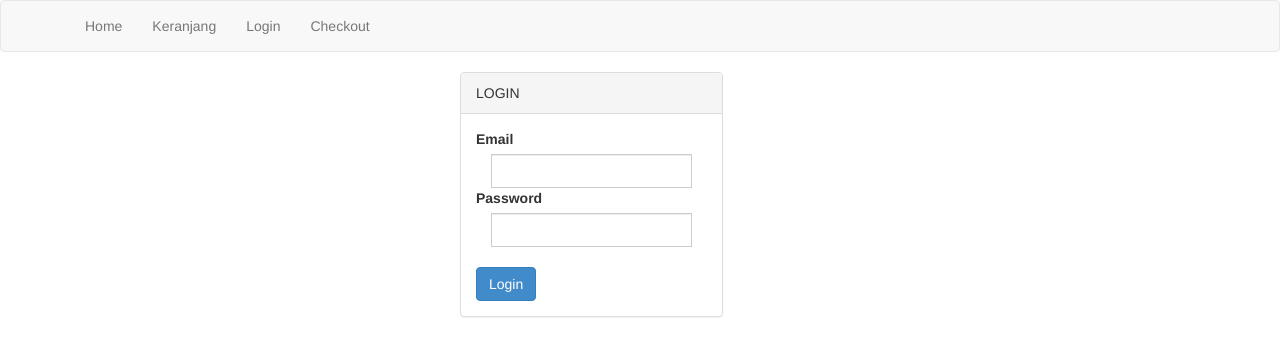
After one commit to diky-satria/trainittoko, a PHP site: page /login.php in a window 1280 px wide. The commit adds this page. Shown: the top 356 px of the page. Run offline with PHP 8.4, Linux system fonts and the light colour scheme.

Commit message:
membuat fitur login dan logout untuk pelanggan

```diff
--- a/index.php
+++ b/index.php
@@ -19,8 +19,8 @@
 
           <li><a href="index.php">Home</a></li>
           <li><a href="keranjang.php">Keranjang</a></li>
-          <li><a href="">Login</a></li>
-          <li><a href="">Checkout</a></li>
+          <li><a href="login.php">Login</a></li>
+          <li><a href="checkout.php">Checkout</a></li>
 
         </ul>
 
--- /dev/null
+++ b/login.php
@@ -0,0 +1,99 @@
+<?php
+	session_start();
+	$koneksi = new mysqli("localhost","root","","trainittoko");
+
+	if(isset($_SESSION['pelanggan'])){
+		header('location:checkout.php');
+	}else{
+
+ ?>
+<!DOCTYPE html>
+<html>
+<head>
+	<title>login</title>
+	<link rel="stylesheet" type="text/css" href="admin/assets/css/bootstrap.css">
+</head>
+<body>
+
+<!-- navbar -->
+  <nav class="navbar navbar-default">
+    <div class="container">
+
+        <ul class="nav navbar-nav">
+
+          <li><a href="index.php">Home</a></li>
+          <li><a href="keranjang.php">Keranjang</a></li>
+          <li><a href="login.php">Login</a></li>
+          <li><a href="checkout.php">Checkout</a></li>
+
+        </ul>
+
+    </div>
+  </nav>
+  <!-- akhir navbar -->
+
+<div class="container">
+	<div class="row">
+		<div class="col-md-4"></div>
+		<div class="col-md-3">
+
+			<div class="panel panel-default">
+			  <div class="panel-heading">LOGIN</div>
+			  <div class="panel-body">
+			    <form method="post">
+					<div class="input-group">
+						<label>Email</label>
+						<div class="col-md-12">
+					  		<input type="text" class="form-control" name="email">
+						</div>
+					</div>
+					<div class="input-group">
+						<label>Password</label>
+						<div class="col-md-12">
+					  		<input type="password" class="form-control" name="password">
+						</div>
+					</div><br>
+					<button type="submit" name="login" class="btn btn-primary">Login</button>
+				</form>
+			  </div>
+			</div>
+
+		</div>
+	</div>
+</div>
+
+</body>
+</html>
+
+<?php
+
+	if(isset($_POST['login'])){
+
+		$email = $_POST['email'];
+		$password = $_POST['password'];
+
+		$sql = $koneksi->query("SELECT * FROM pelanggan WHERE email_pelanggan='$email' AND password_pelanggan='$password'");
+		$data = $sql->fetch_assoc();
+		$email2 = $data['email_pelanggan'];
+		$password2 = $data['password_pelanggan'];
+
+		if($email == $email2 && $password == $password2){
+
+			$_SESSION['pelanggan'] = $email2;
+			header('location:checkout.php');
+
+		}else{
+			?>
+
+			<script type="text/javascript">
+			alert('Email dan Password tidak sesuai');
+			</script>
+
+			<?php
+		}
+
+	}
+
+ ?>
+
+ <?php } ?>
```
Also changed, not shown: checkout.php (added, +53 -0 lines), keranjang.php (+4 -4 lines), logout.php (added, +15 -0 lines).
